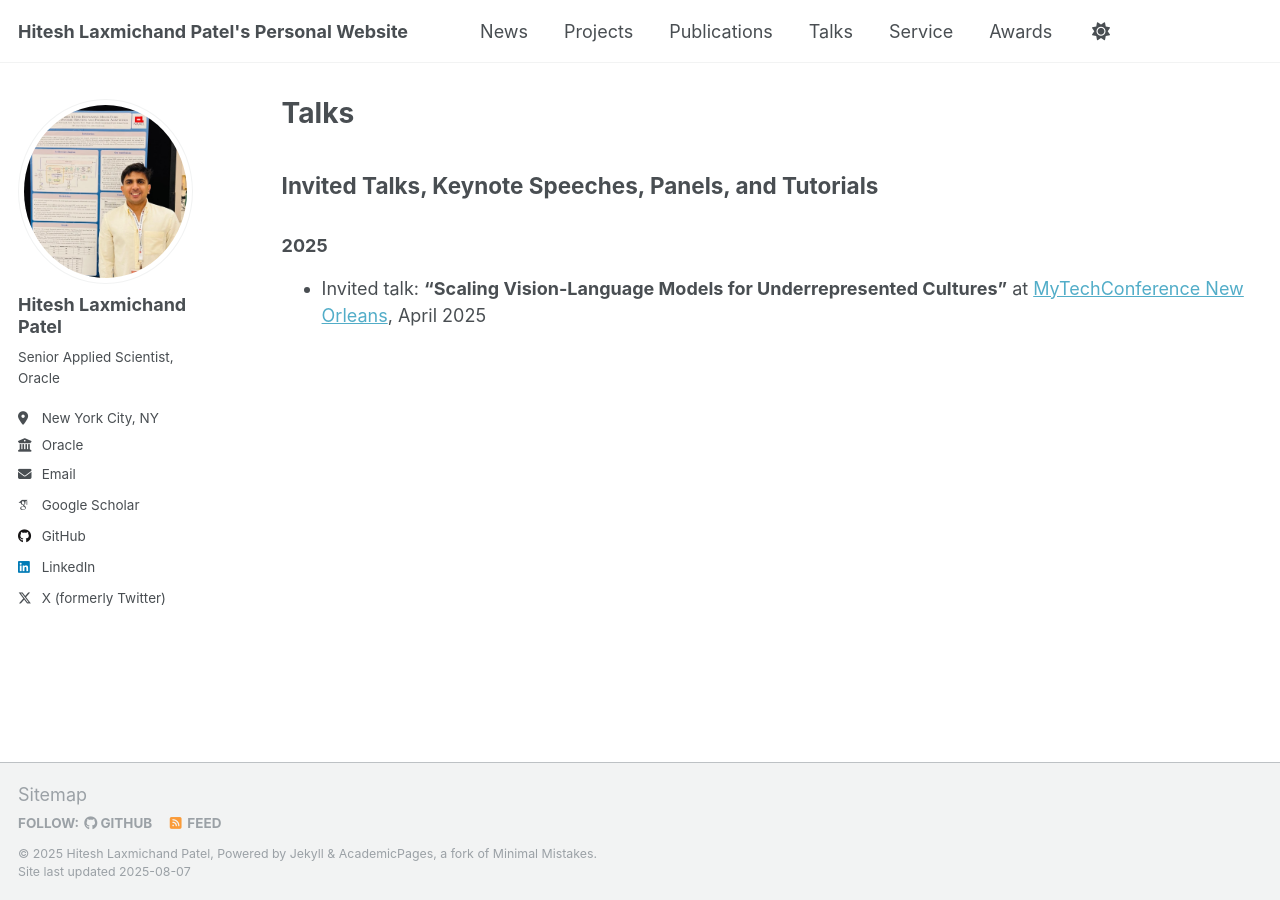
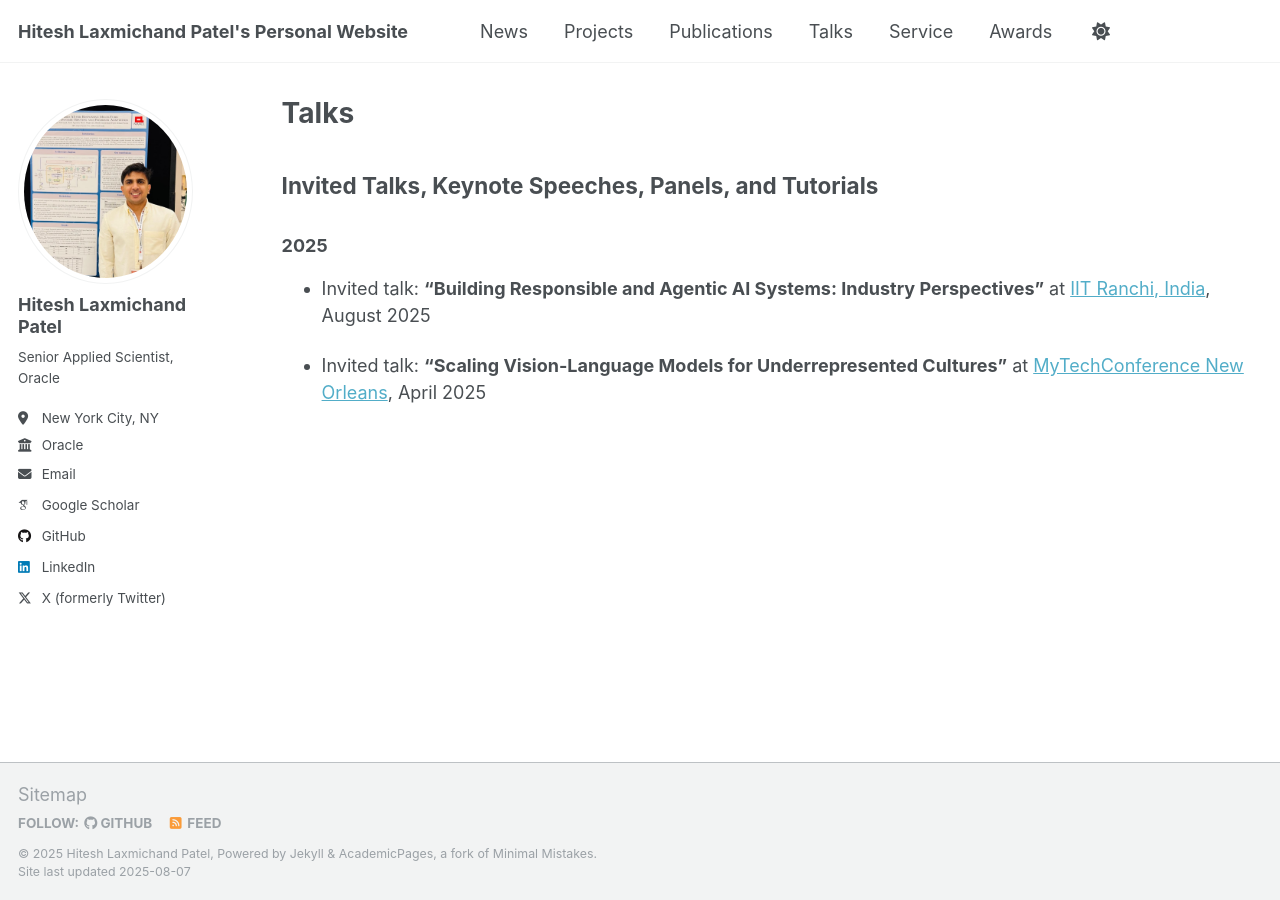
Before and after one commit to HITESHLPATEL/hiteshlpatel.github.io, a Jekyll site: the page built from _pages/talks.md, in a window 1280 px wide. Built offline with Jekyll 4.4.1, drawn with Linux system fonts in a browser that asks for light colours; some web fonts are replaced.

Commit message:
Update talks.md

```diff
--- a/_pages/talks.md
+++ b/_pages/talks.md
@@ -7,4 +7,7 @@ author_profile: true
 
 ## Invited Talks, Keynote Speeches, Panels, and Tutorials
 ### 2025
+
+- Invited talk: **"Building Responsible and Agentic AI Systems: Industry Perspectives"** at [IIT Ranchi, India](), August 2025
+
 - Invited talk: **"Scaling Vision-Language Models for Underrepresented Cultures"** at [MyTechConference New Orleans](https://www.mytechconference.com/new-orleans), April 2025
```
